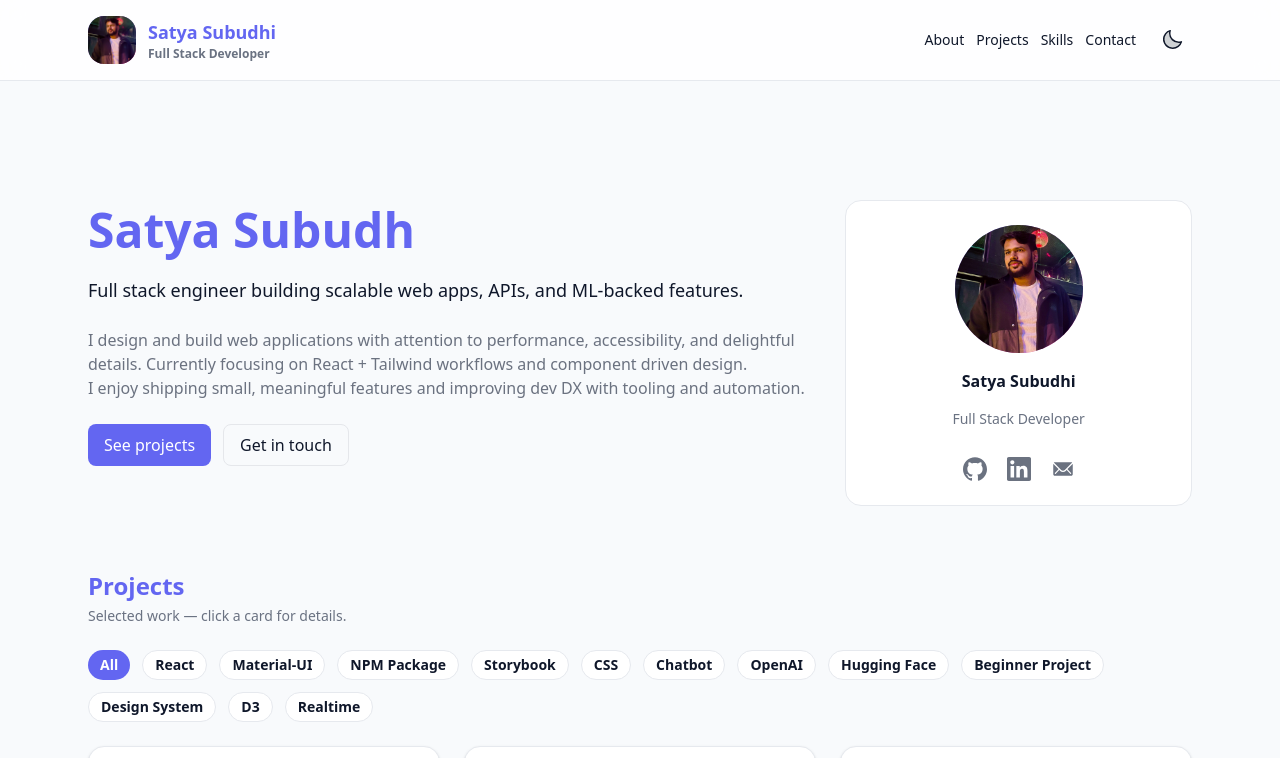
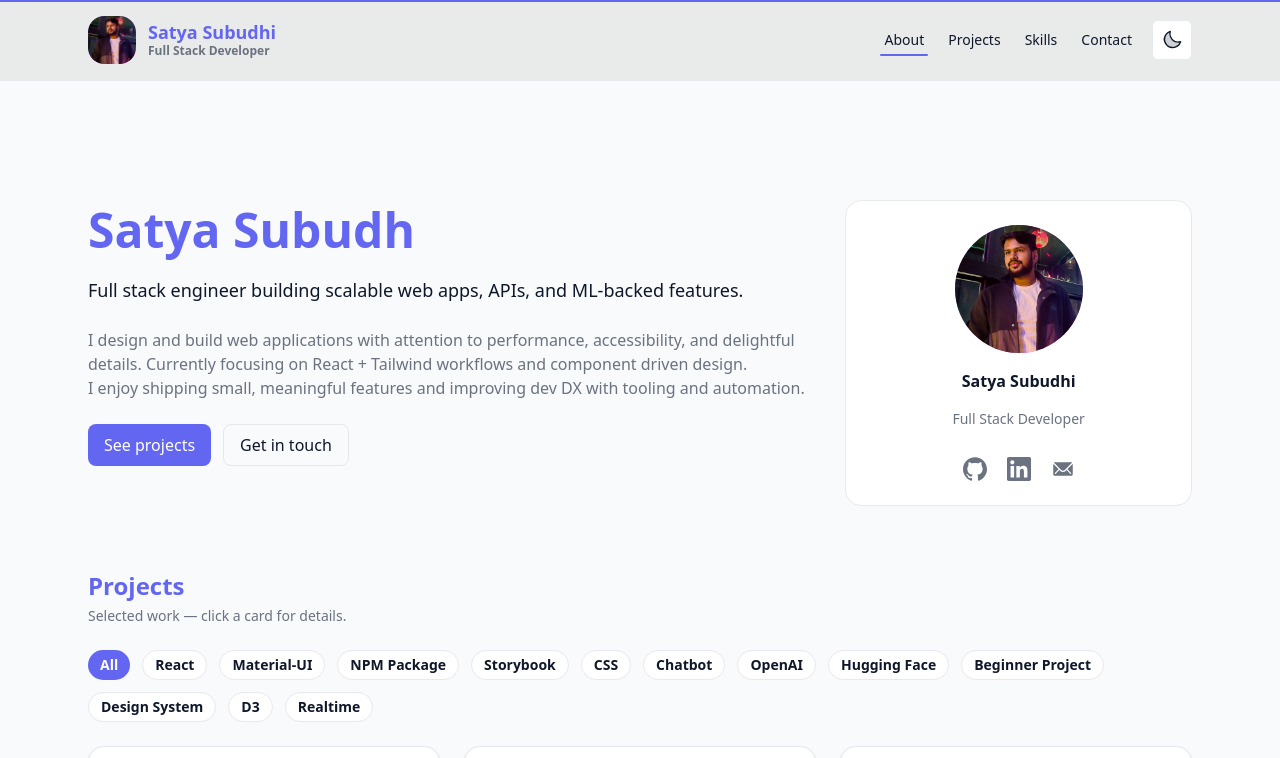
Before and after one commit to satya00089/portfolio, a React (Vite) app: page / in a window 1280 px wide. Shown: the top 758 px of the page. Built offline with nearby package versions, Linux system fonts and the light colour scheme.

Commit message:
enhancements

```diff
--- a/package.json
+++ b/package.json
@@ -14,7 +14,6 @@
   },
   "dependencies": {
     "@tailwindcss/line-clamp": "^0.4.4",
-    "@tailwindcss/typography": "^0.5.16",
     "@tailwindcss/vite": "^4.1.12",
     "clsx": "^2.1.1",
     "framer-motion": "^12.23.12",
@@ -30,6 +29,7 @@
   },
   "devDependencies": {
     "@eslint/js": "^9.33.0",
+    "@tailwindcss/typography": "^0.5.16",
     "@types/react": "^19.1.10",
     "@types/react-dom": "^19.1.7",
     "@types/react-scroll": "^1.8.10",
--- a/src/components/ProjectCard.tsx
+++ b/src/components/ProjectCard.tsx
@@ -51,7 +51,7 @@ export const ProjectCard: React.FC<{
               <img
                 src={project.image}
                 alt={project.title}
-                className="rounded-lg border border-[var(--border)] w-full h-auto object-cover max-h-25"
+                className="rounded-lg border border-[var(--border)] w-full object-cover h-45"
               />
             </div>
           )}
--- a/src/components/ProjectModal.tsx
+++ b/src/components/ProjectModal.tsx
@@ -5,7 +5,7 @@ import remarkGfm from "remark-gfm";
 import type { Project } from "../types/portfolio";
 import { tagColors } from "../config/portfolioData";
 import { useTheme } from "../context/ThemeContext";
-import { motion, AnimatePresence } from "framer-motion";
+import { motion, AnimatePresence, useScroll } from "framer-motion";
 import { Spinner } from "./shared/Spinner";
 
 const ReactMarkdown = React.lazy(() => import("react-markdown"));
@@ -25,6 +25,9 @@ export const ProjectModal: React.FC<{
   );
   const [iframeLoaded, setIframeLoaded] = useState(false);
   const [iframeReady, setIframeReady] = useState(false);
+
+  const bodyRef = React.useRef<HTMLDivElement | null>(null);
+  const { scrollYProgress } = useScroll({ container: bodyRef });
 
   const FaLink = FaIcons["FaLink" as keyof typeof FaIcons];
 
@@ -58,7 +61,7 @@ export const ProjectModal: React.FC<{
   useEffect(() => {
     async function fetchReadme() {
       if (!project) return;
-      const githubLink = project.links?.find((l) => l.label === "GitHub");
+      const githubLink = project.links?.find((l) => l.label.toLowerCase() === "github");
       if (!githubLink) {
         setReadme(null);
         return;
@@ -87,6 +90,15 @@ export const ProjectModal: React.FC<{
   }, [open, project]);
 
   return (
+    <div
+      ref={bodyRef}
+      className="flex-1 overflow-y-auto mt-2 pr-1 custom-scroll relative"
+    >
+      {/* progress bar lives *inside* the scroll container */}
+      <motion.div
+        className="sticky top-0 left-0 right-0 h-1 bg-[var(--border)]/50 z-10"
+        style={{ transformOrigin: "left", scaleX: scrollYProgress }}
+      />
       <AnimatePresence>
         {open && project && (
           <motion.div
@@ -299,5 +311,6 @@ export const ProjectModal: React.FC<{
           </motion.div>
         )}
       </AnimatePresence>
+    </div>
   );
 };
--- a/src/components/SkillsList.tsx
+++ b/src/components/SkillsList.tsx
@@ -3,7 +3,7 @@ import { motion } from "framer-motion";
 import type { Skill } from "../types/portfolio";
 import * as SiIcons from "react-icons/si";
 import { SkillCircle } from "./SkillCircle";
-import { ChevronDown, ChevronUp } from "lucide-react";
+import { FaChevronUp, FaChevronDown } from "react-icons/fa6";
 
 // include "all" option
 const STACKS: (Skill["stack"] | "all")[] = [
@@ -136,7 +136,7 @@ export const SkillsList: React.FC<{ skills?: Skill[]; isBar?: boolean }> = ({
             onClick={() => setExpanded((prev) => !prev)}
             className="flex items-center gap-2 px-2 py-2 rounded-full cursor-pointer border-4 border-[var(--border)] bg-[var(--surface)] hover:bg-[var(--border)]/30 text-[var(--text)] transition"
           >
-            {expanded ? <ChevronUp size={24} /> : <ChevronDown size={24} />}
+            {expanded ? <FaChevronUp size={24} /> : <FaChevronDown size={24} />}
           </button>
         </div>
       )}
--- a/src/components/shared/Header.tsx
+++ b/src/components/shared/Header.tsx
@@ -1,81 +1,155 @@
-import React, { useRef } from "react";
+import React, { useEffect, useRef, useState } from "react";
+import {
+  motion,
+  AnimatePresence,
+  useScroll,
+  useTransform,
+  animate,
+  useMotionTemplate,
+} from "framer-motion";
 import { useTheme } from "../../context/ThemeContext";
 import { PERSONAL } from "../../config/portfolioData";
 import { PiSunDuotone, PiMoonDuotone } from "react-icons/pi";
 
-export const Header: React.FC<{
-  links?: { href: string; label: string }[];
-}> = ({ links = [] }) => {
+type NavLink = { href: string; label: string };
+
+export const Header: React.FC<{ links?: NavLink[] }> = ({ links = [] }) => {
   const { dark, toggle } = useTheme();
   const headerRef = useRef<HTMLElement | null>(null);
 
-  // Smooth scroll with offset for the sticky header
+  const [active, setActive] = useState<string>(links[0]?.href ?? "#about");
+  useEffect(() => {
+    const sections = links
+      .map((l) =>
+        l.href.startsWith("#") ? document.querySelector(l.href) : null
+      )
+      .filter(Boolean) as HTMLElement[];
+
+    const obs = new IntersectionObserver(
+      (entries) => {
+        const visible = entries
+          .filter((e) => e.isIntersecting)
+          .sort((a, b) => b.intersectionRatio - a.intersectionRatio)[0];
+        if (visible?.target?.id) setActive(`#${visible.target.id}`);
+      },
+      { rootMargin: "-30% 0px -60% 0px", threshold: [0, 0.25, 0.5, 0.75, 1] }
+    );
+
+    sections.forEach((s) => obs.observe(s));
+    return () => obs.disconnect();
+  }, [links]);
+
+  const springScrollTo = (y: number) => {
+    const controls = animate(window.scrollY, y, {
+      type: "spring",
+      stiffness: 200,
+      damping: 30,
+      onUpdate: (latest) => window.scrollTo(0, latest),
+    });
+    return () => controls.stop();
+  };
+
   const onNavClick = (e: React.MouseEvent<HTMLAnchorElement>, href: string) => {
-    if (!href.startsWith("#")) return; // let external links behave normally
+    // normal navigation for external links
+    if (!href.startsWith("#")) return;
+
     e.preventDefault();
     const target = document.querySelector(href);
     if (!target) return;
 
     const headerEl = headerRef.current ?? document.querySelector("header");
     const headerH = headerEl?.offsetHeight ?? 0;
-
-    const y = target.getBoundingClientRect().top + window.scrollY - headerH - 8; // extra padding
-    window.scrollTo({ top: y, behavior: "smooth" });
+    const y = target.getBoundingClientRect().top + window.scrollY - headerH;
+    springScrollTo(y);
   };
 
+  const { scrollY } = useScroll();
+  const blurPx = useTransform(scrollY, [0, 200], [8, 16]);
+  const overlayOpacity = useTransform(scrollY, [0, 200], [0.08, 0.14]);
+  const backdrop = useMotionTemplate`blur(${blurPx}px)`;
+
+  const BASE = import.meta.env.BASE_URL || "/";
+
   return (
-    <header
+    <motion.header
       ref={headerRef}
-      className="fixed top-0 left-0 z-50 backdrop-blur-md w-full border-b border-theme bg-[var(--surface)]/80"
+      className="fixed top-0 left-0 z-50 w-full border-b border-theme bg-[var(--surface)]/70"
+      style={{ backdropFilter: backdrop, WebkitBackdropFilter: backdrop }}
     >
-      <div className="max-w-6xl mx-auto px-6 py-4 flex items-center justify-between">
+      {/* animated overlay to add subtle tint regardless of theme */}
+      <motion.div
+        aria-hidden
+        className="absolute inset-0 pointer-events-none"
+        style={{
+          backgroundColor: `rgba(0,0,0,1)`,
+          opacity: overlayOpacity,
+        }}
+      />
+      <div className="relative max-w-6xl mx-auto px-6 py-4 flex items-center justify-between">
+        {/* Left: brand/home */}
         <a
-          href="/portfolio/"
+          href={BASE}
           className="flex items-center gap-3 text-lg font-semibold text-[var(--text)]"
         >
-          <div className="w-12 h-12 rounded-2xl bg-gradient-to-br from-indigo-400 to-pink-400 flex items-center justify-center text-4xl font-bold text-white">
+          <div className="w-12 h-12 rounded-2xl bg-gradient-to-br from-indigo-400 to-pink-400 flex items-center justify-center text-2xl font-bold text-white overflow-hidden">
             {PERSONAL.avatar ? (
               <img
-                className="rounded-2xl"
+                className="w-full h-full object-cover rounded-2xl"
                 src={PERSONAL.avatar}
                 alt="profile"
               />
             ) : (
-              PERSONAL.name?.split(" ")[0]?.[0]
+              PERSONAL.name?.split(" ")?.[0]?.[0]
             )}
           </div>
           <span className="sr-only">Home</span>
-          <div>
+          <div className="hidden sm:block leading-tight">
             <div className="font-bold text-[var(--brand)]">{PERSONAL.name}</div>
-            <div className="text-xs text-gray-500 dark:text-gray-400">
-              {PERSONAL.title}
-            </div>
+            <div className="text-xs text-[var(--muted)]">{PERSONAL.title}</div>
           </div>
         </a>
 
-        <nav aria-label="Primary" className="flex items-center gap-4">
-          <div className="hidden sm:flex gap-3">
-            {links.map((l) => (
+        {/* Right: nav + theme */}
+        <nav aria-label="Primary" className="relative flex items-center gap-4">
+          <div className="relative hidden sm:flex gap-4">
+            {links.map((l) => {
+              const isActive = active === l.href;
+              return (
                 <a
                   key={l.href}
                   href={l.href}
                   onClick={(e) => onNavClick(e, l.href)}
-                className="text-sm text-[var(--text)] hover:underline duration-300 hover:scale-110 transition"
+                  className="relative px-1 py-0.5 text-sm text-[var(--text)]"
                 >
                   {l.label}
+                  {/* 1) sliding underline */}
+                  <AnimatePresence initial={false}>
+                    {isActive && (
+                      <motion.span
+                        layoutId="nav-underline"
+                        className="absolute left-0 right-0 -bottom-1 h-[2px] rounded-full bg-[var(--brand)]"
+                        transition={{
+                          type: "spring",
+                          stiffness: 500,
+                          damping: 40,
+                        }}
+                      />
+                    )}
+                  </AnimatePresence>
                 </a>
-            ))}
+              );
+            })}
           </div>
 
           <button
             onClick={toggle}
             aria-label="Toggle color theme"
-            className="p-2 rounded-md bg-[color:var(--surface)/0.6] cursor-pointer hover:bg-[color:var(--surface)/0.8] duration-300 hover:scale-110 transition"
+            className="p-2 rounded-md border border-[var(--border)] bg-[var(--surface)] hover:bg-[var(--border)]/30 transition"
           >
-            {dark ? <PiSunDuotone size={24} /> : <PiMoonDuotone size={24} />}
+            {dark ? <PiSunDuotone size={22} /> : <PiMoonDuotone size={22} />}
           </button>
         </nav>
       </div>
-    </header>
+    </motion.header>
   );
 };
--- /dev/null
+++ b/src/components/shared/ScrollProgressBar.tsx
@@ -0,0 +1,14 @@
+// components/ScrollProgressBar.tsx
+import React from "react";
+import { motion, useScroll } from "framer-motion";
+
+export const ScrollProgressBar: React.FC = () => {
+  const { scrollYProgress } = useScroll();
+
+  return (
+    <motion.div
+      className="fixed top-0 left-0 right-0 h-0.5 bg-[var(--brand)] origin-left z-[9999]"
+      style={{ scaleX: scrollYProgress }}
+    />
+  );
+};
--- /dev/null
+++ b/src/components/shared/ScrollToTop.tsx
@@ -0,0 +1,38 @@
+import React, { useEffect, useState } from "react";
+import { motion } from "framer-motion";
+import { FaArrowUp } from "react-icons/fa6";
+
+export const ScrollToTop: React.FC = () => {
+  const [visible, setVisible] = useState(false);
+
+  useEffect(() => {
+    const onScroll = () => {
+      setVisible(window.scrollY > 400);
+    };
+    window.addEventListener("scroll", onScroll);
+    return () => window.removeEventListener("scroll", onScroll);
+  }, []);
+
+  const scrollToTop = () => {
+    window.scrollTo({ top: 0, behavior: "smooth" });
+  };
+
+  return (
+    <motion.button
+      onClick={scrollToTop}
+      initial={{ opacity: 0, scale: 0 }}
+      animate={visible ? { opacity: 1, scale: 1 } : { opacity: 0, scale: 0 }}
+      transition={{ type: "spring", stiffness: 300, damping: 20 }}
+      className="
+        fixed bottom-6 right-6 z-50
+        p-3 rounded-full
+        bg-[var(--surface)] border border-[var(--border)]
+        shadow-lg cursor-pointer
+        hover:scale-110 transition
+      "
+      aria-label="Scroll to top"
+    >
+      <FaArrowUp className="w-5 h-5 text-[var(--text)]" />
+    </motion.button>
+  );
+};
--- a/src/config/portfolioData.ts
+++ b/src/config/portfolioData.ts
@@ -43,7 +43,7 @@ export const PROJECTS_DATA: Project[] = [
     desc: "A breathtaking recreation of the city skyline under a starlit night sky, capturing the serene beauty and glowing atmosphere of the evening.",
     tags: ["React", "CSS"],
     image:
-      "https://media1.giphy.com/media/v1.Y2lkPTc5MGI3NjExcGNpeWk3aGxxYTk4Z3R6bWpheWk3NnhiaWtpdnJuc2s4ZGJpYjkzdyZlcD12MV9pbnRlcm5hbF9naWZfYnlfaWQmY3Q9Zw/HbOOBZrU8cAqNOvsNO/giphy.gif",
+      "https://media1.giphy.com/media/v1.Y2lkPTc5MGI3NjExc2RjaHAxY3N3enY0d3RldWVpczg2ZTNzMHhsY2dpam0yYnp6bWh2byZlcD12MV9pbnRlcm5hbF9naWZfYnlfaWQmY3Q9Zw/P2jddT5c9g9OeHI17p/giphy.gif",
     href: "https://satya00089.github.io/night-sky",
     links: [
       {
@@ -73,7 +73,7 @@ export const PROJECTS_DATA: Project[] = [
         icon: "SiHuggingface",
       },
       {
-        label: "Github",
+        label: "GitHub",
         url: "https://github.com/satya00089/alochona",
         icon: "SiGithub"
       }
--- a/src/index.css
+++ b/src/index.css
@@ -1,4 +1,5 @@
 @import "tailwindcss";
+@plugin "@tailwindcss/typography";
 
 /* --- Theme variables --- */
 :root {
--- a/src/pages/PortfolioPage.tsx
+++ b/src/pages/PortfolioPage.tsx
@@ -9,12 +9,15 @@ import { PERSONAL, PROJECTS_DATA, SKILLS } from "../config/portfolioData";
 import { About } from "../components/About";
 import type { Project } from "../types/portfolio";
 import { ProjectModal } from "../components/ProjectModal";
+import { ScrollProgressBar } from "../components/shared/ScrollProgressBar";
+import { ScrollToTop } from "../components/shared/ScrollToTop";
 
 const PortfolioPage: React.FC = () => {
   const [selected, setSelected] = useState<Project | null>(null);
 
   return (
     <ThemeProvider>
+      <ScrollProgressBar />
       <Header
         links={[
           { href: "#about", label: "About" },
@@ -66,7 +69,7 @@ const PortfolioPage: React.FC = () => {
               <div>
                 <div className="font-semibold">Let's collaborate</div>
                 <div className="text-sm text-gray-500 dark:text-gray-400">
-                  I’m available for freelance and contract work. My inbox is
+                  I'm available for freelance and contract work. My inbox is
                   open.
                 </div>
               </div>
@@ -92,7 +95,7 @@ const PortfolioPage: React.FC = () => {
           </div>
         </section>
       </main>
-
+      <ScrollToTop />
       <Footer />
 
       <ProjectModal
```
Also changed, not shown: 1 other file (tests, documents, lock files or other folders). Lines whose indentation alone changed are shown as unchanged.
